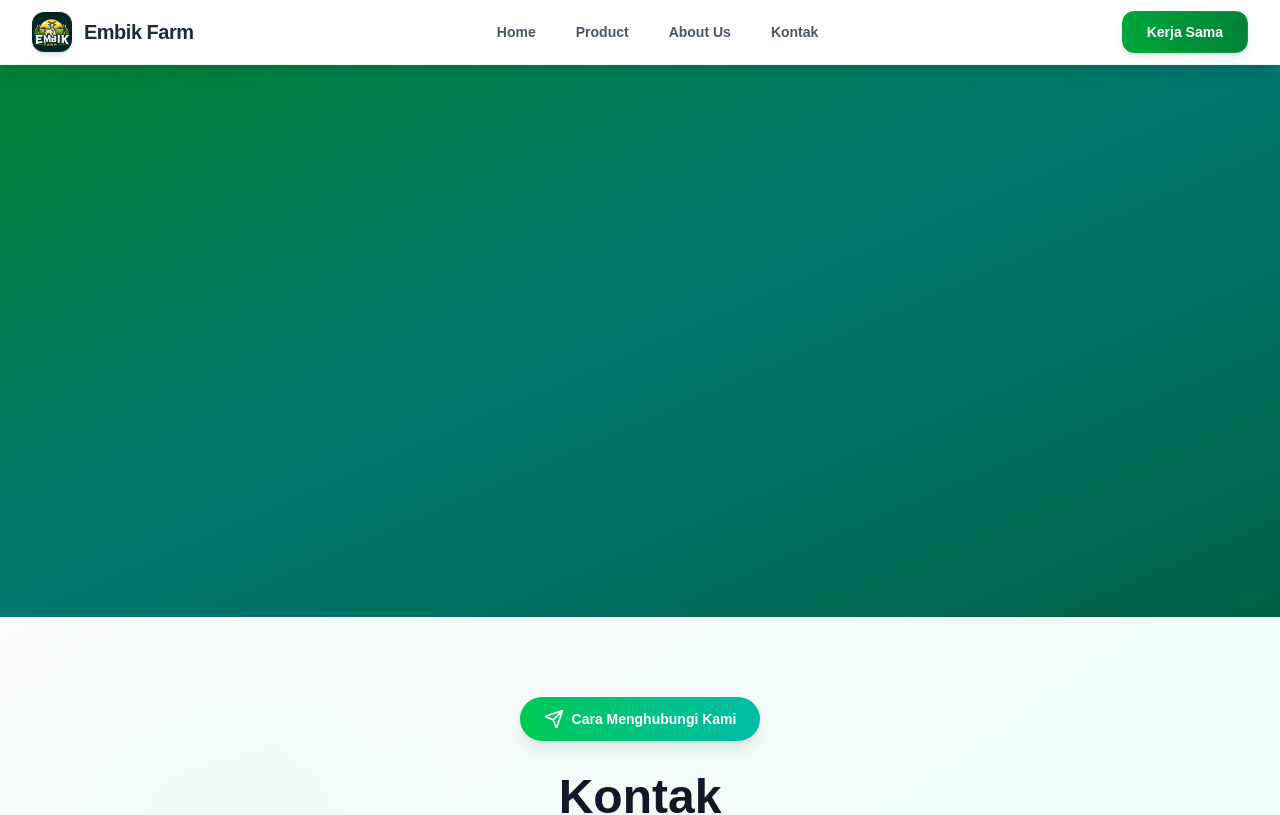
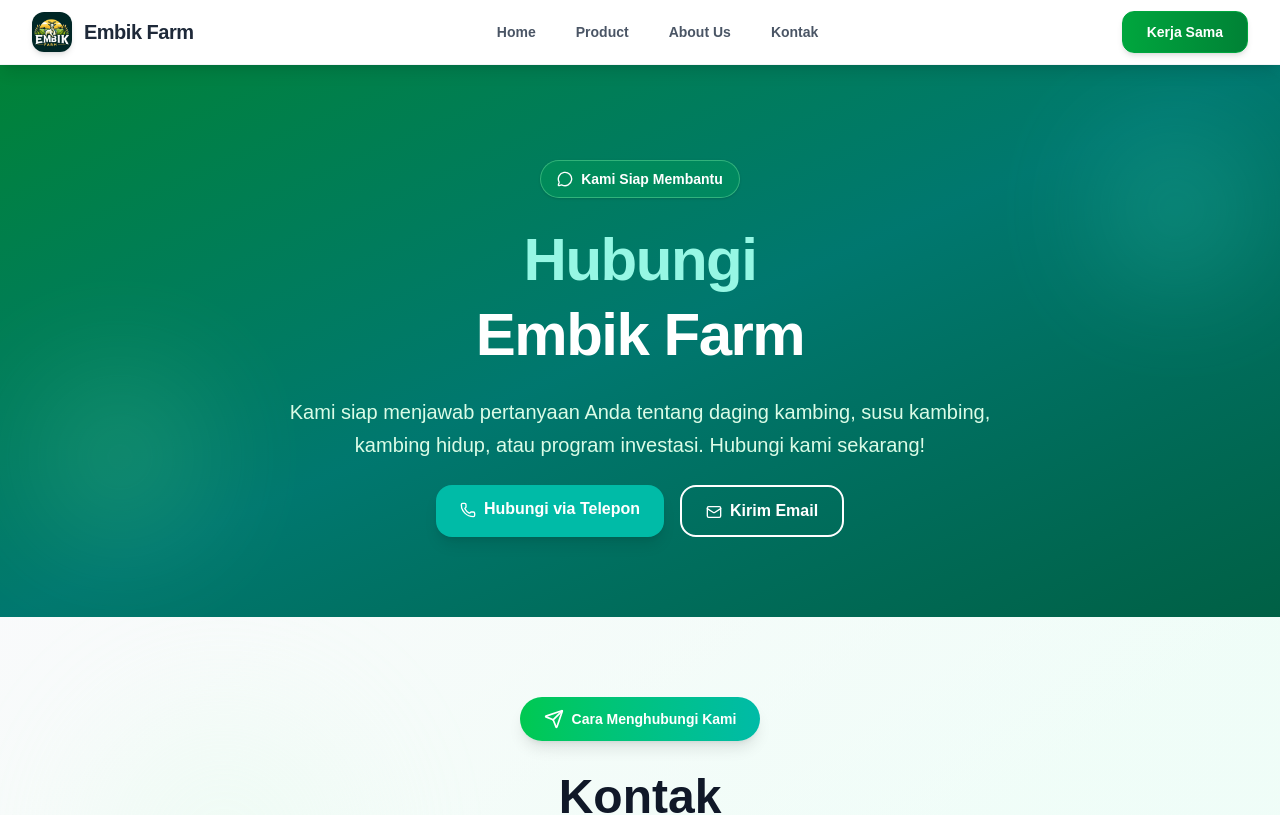
Before and after one commit to MRamadhan000/embik-farm-v1, a Next.js app in the folder frontend/: page /contact in a window 1280 px wide. Shown: the top 815 px of the page. Built offline with nearby package versions, Linux system fonts and the light colour scheme; a web font is replaced by a local one.

Commit message:
fix error for page contct

```diff
--- a/frontend/src/app/contact/page.tsx
+++ b/frontend/src/app/contact/page.tsx
@@ -34,11 +34,12 @@ const ContactPage = () => {
     }
   }, [success]);
 
-  const handleScroll = () => {
-    setScrollY(window.scrollY);
-  };
-
-  window.addEventListener("scroll", handleScroll);
+  useEffect(() => {
+    // Trigger animation on load
+    setTimeout(() => {
+      setIsLoaded(true);
+    }, 100);
+  }, []);
 
   const parallaxOffset = scrollY * 0.5;
   const parallaxSlow = scrollY * 0.3;
```
